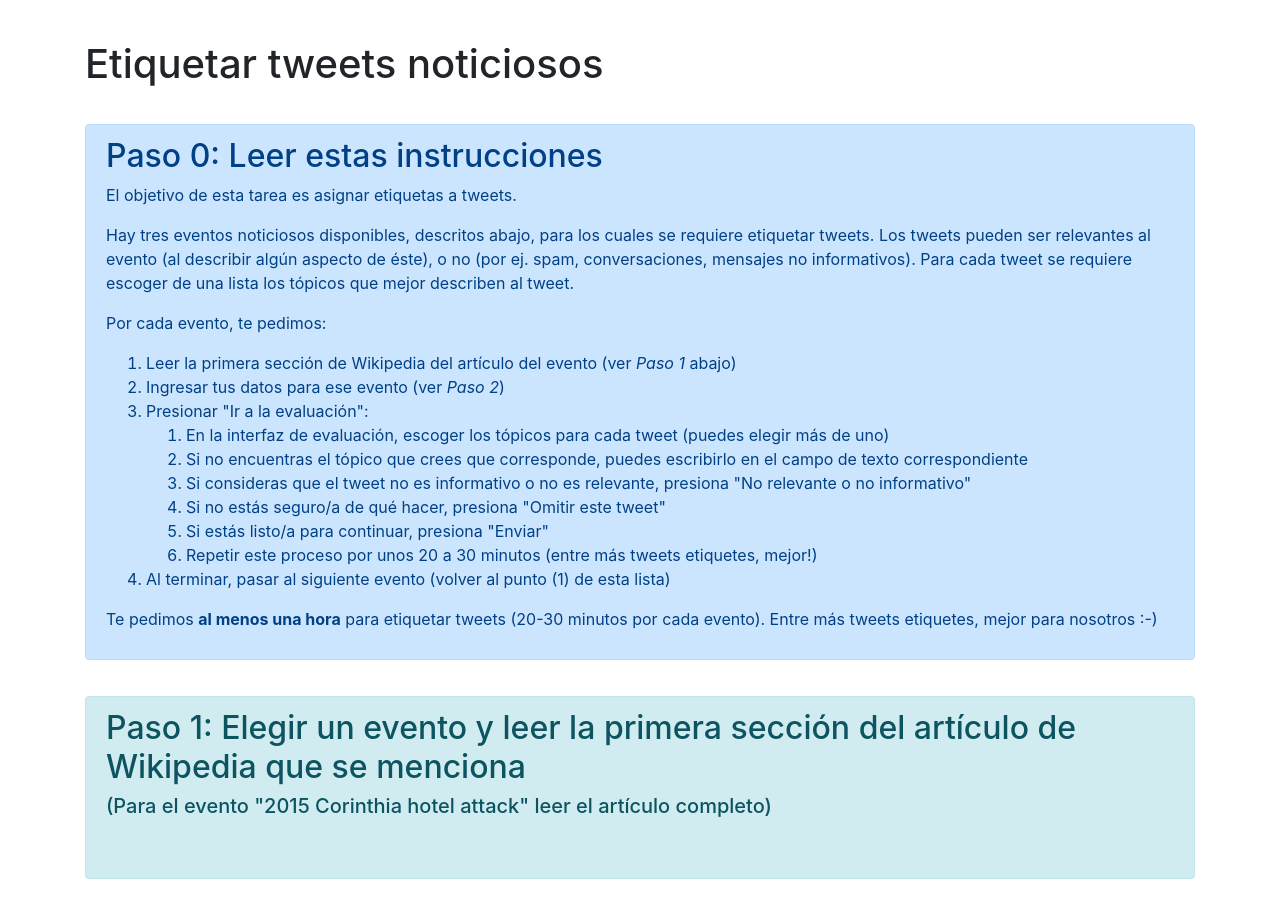
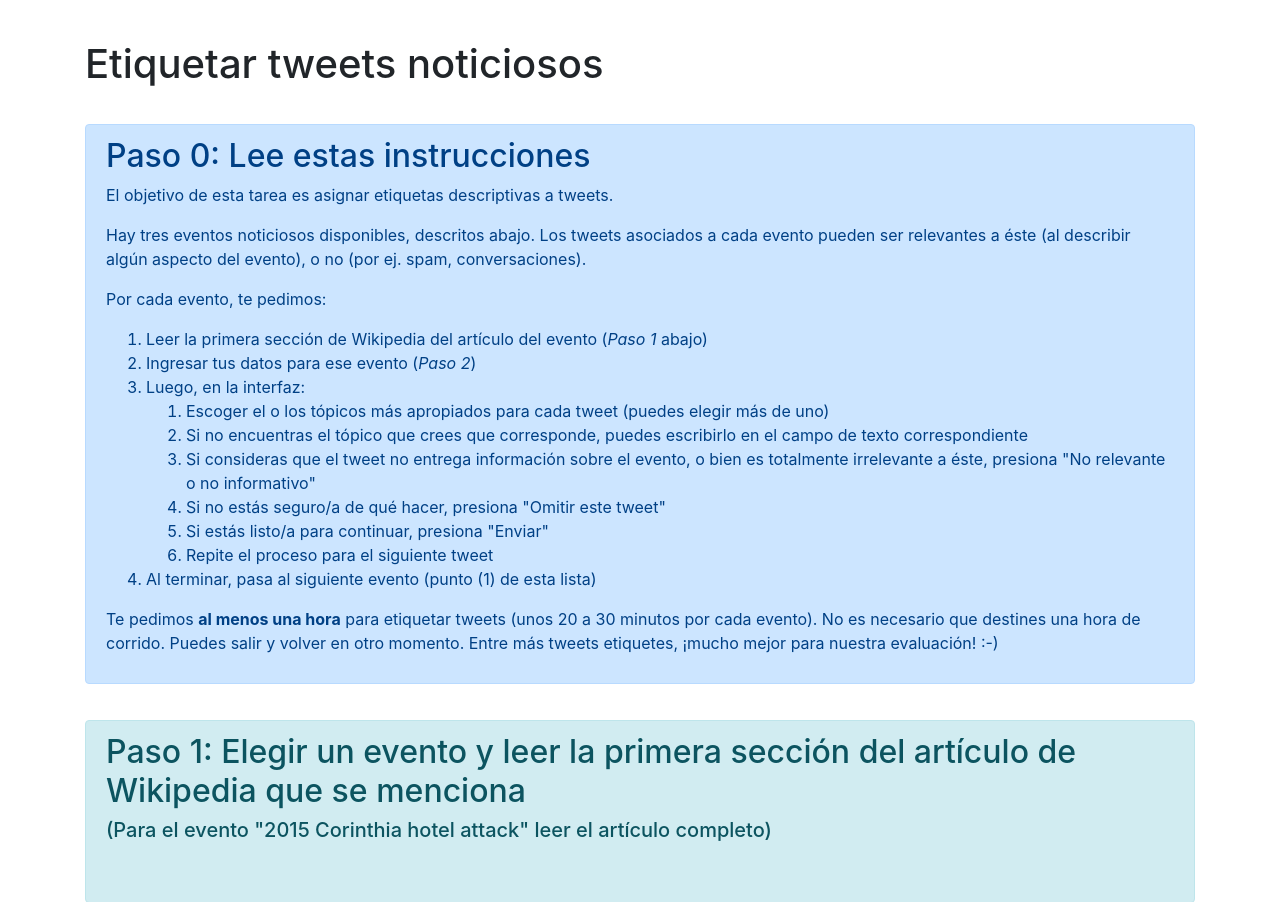
Before and after one commit to alapini/news-model, a Python web app: template web/templates/events.html in a window 1280 px wide. Shown: the top 902 px of the page. Run offline with Jinja, Linux system fonts and the light colour scheme; the template is opened without the code that fills it, so the values that code supplies are empty; some libraries are stand-ins or nearby versions.

Commit message:
instrucciones

```diff
--- a/web/templates/events.html
+++ b/web/templates/events.html
@@ -34,34 +34,33 @@
     <div class="row">
         <div class="col-lg-12">
             <div class="alert alert-primary">
-                <h2 class="alert-heading">Paso 0: Leer estas instrucciones</h2>
-                <p>El objetivo de esta tarea es asignar etiquetas a tweets.</p>
+                <h2 class="alert-heading">Paso 0: Lee estas instrucciones</h2>
+                <p>El objetivo de esta tarea es asignar etiquetas descriptivas a tweets.</p>
                 <p>
-                    Hay tres eventos noticiosos disponibles, descritos abajo, para los cuales se requiere etiquetar tweets.
-                    Los tweets pueden ser relevantes al evento (al describir algún aspecto de éste), o no (por ej. spam, conversaciones, mensajes no informativos).
-                    Para cada tweet se requiere escoger de una lista los tópicos que mejor describen al tweet.
+                    Hay tres eventos noticiosos disponibles, descritos abajo.
+                    Los tweets asociados a cada evento pueden ser relevantes a éste (al describir algún aspecto del evento), o no (por ej. spam, conversaciones).
                 </p>
                 <p>
                     Por cada evento, te pedimos:
                     <ol>
-                        <li>Leer la primera sección de Wikipedia del artículo del evento (ver <em>Paso 1</em> abajo)</li>
-                        <li>Ingresar tus datos para ese evento (ver <em>Paso 2</em>)</li>
-                        <li>Presionar "Ir a la evaluación":</li>
+                        <li>Leer la primera sección de Wikipedia del artículo del evento (<em>Paso 1</em> abajo)</li>
+                        <li>Ingresar tus datos para ese evento (<em>Paso 2</em>)</li>
+                        <li>Luego, en la interfaz:</li>
                         <ol>
-                            <li>En la interfaz de evaluación, escoger los tópicos para cada tweet (puedes elegir más de uno)</li>
+                            <li>Escoger el o los tópicos más apropiados para cada tweet (puedes elegir más de uno)</li>
                             <li>Si no encuentras el tópico que crees que corresponde, puedes escribirlo en el campo de texto correspondiente</li>
-                            <li>Si consideras que el tweet no es informativo o no es relevante, presiona "No relevante o no informativo"</li>
+                            <li>Si consideras que el tweet no entrega información sobre el evento, o bien es totalmente irrelevante a éste, presiona "No relevante o no informativo"</li>
                             <li>Si no estás seguro/a de qué hacer, presiona "Omitir este tweet"</li>
                             <li>Si estás listo/a para continuar, presiona "Enviar"</li>
-                            <li>Repetir este proceso por unos 20 a 30 minutos (entre más tweets etiquetes, mejor!)</li>
+                            <li>Repite el proceso para el siguiente tweet</li>
                         </ol>
-                        <li>Al terminar, pasar al siguiente evento (volver al punto (1) de esta lista)</li>
+                        <li>Al terminar, pasa al siguiente evento (punto (1) de esta lista)</li>
                     </ol>
                 </p>
 
                 <p>
-                    Te pedimos <strong>al menos una hora</strong> para etiquetar tweets (20-30 minutos por cada evento).
-                    Entre más tweets etiquetes, mejor para nosotros :-)
+                    Te pedimos <strong>al menos una hora</strong> para etiquetar tweets (unos 20 a 30 minutos por cada evento).
+                    No es necesario que destines una hora de corrido. Puedes salir y volver en otro momento. Entre más tweets etiquetes, ¡mucho mejor para nuestra evaluación! :-)
                 </p>
             </div>
         </div>
```
